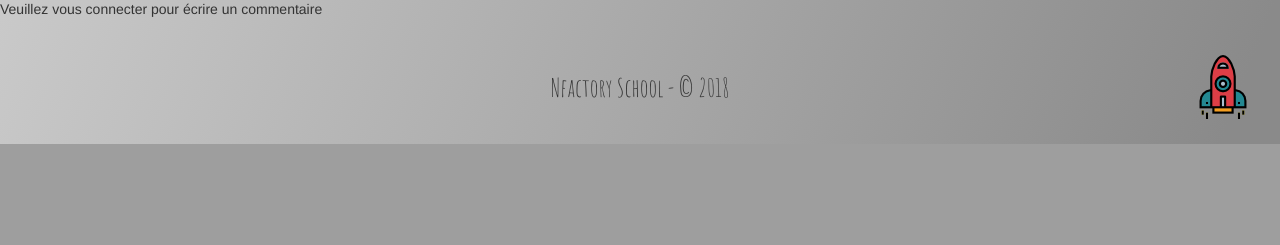
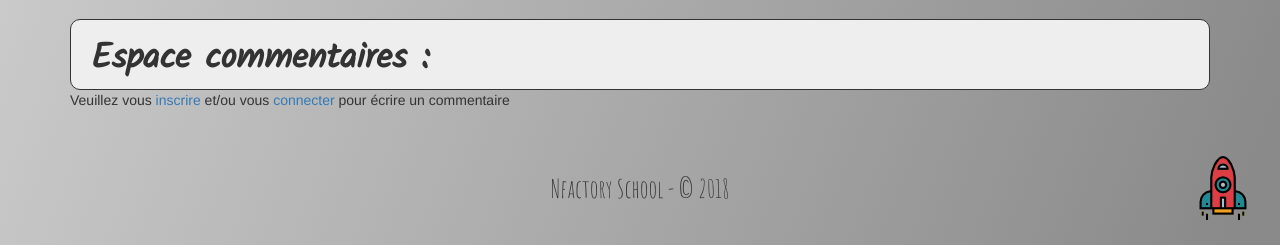
Before and after one commit to Joffreynf76/dailySpace2, a Symfony app: template templates/index/article.html.twig in a window 1280 px wide. Shown: the part 1121-1366 px from the top of the page. Before the commit the page ends 1265 px from the top, so only its background shows below. Run offline with Twig, Linux system fonts and the light colour scheme; the template is opened without the code that fills it, so the values that code supplies are empty; some libraries are stand-ins or nearby versions.

Commit message:
page article et categorie

```diff
--- a/public/css/home.css
+++ b/public/css/home.css
@@ -524,6 +524,25 @@ footer p {
 }
 
 .thumbnail{
+    min-height: 300px;
     height: auto;
     margin-top: 30px;
 }
+
+.commentaire {
+    background-color: #EEEEEE;
+    border: 1px solid;
+    border-radius: 10px;
+}
+
+.contenuArticle {
+    margin-top: 20px;
+}
+
+.titreArticle {
+    margin-bottom: 20px;
+}
+
+.titreComments {
+    margin-left: 20px;
+}
--- a/templates/index/article.html.twig
+++ b/templates/index/article.html.twig
@@ -1,18 +1,20 @@
 {% extends 'layout.html.twig' %}
 
 {% block content %}
+<div class="container">
+    <h2 class="titreArticle">{{ article.titre}}</h2>
 
-    <h1>{{ article.titre}}</h1>
-
-<p>{{ article.contenu }}</p>
-    <img alt="" src="{{ asset('images/'~article.image) }}">
+    <img alt="image" src="{{ asset('images/'~article.image) }}" class="img-responsive img-rounded">
+<p class="contenuArticle">{{ article.contenu }}</p>
 
 
 
-
+<div class="commentaire">
+    <h3 class="titreComments">Espace commentaires :</h3>
 {% for commentaire in commentaires %}
-    <p>{{ commentaire.contenu }}</p>
+    <p class="titreComments">{{ commentaire.contenu }}</p>
     {% endfor %}
+</div>
 {% if is_granted('IS_AUTHENTICATED_FULLY') %}
 <div class="row">
     <div class="col-xs-10 col-xs-offset-1">
@@ -39,6 +41,7 @@
     </div>
 </div>
     {% else %}
-        <p>Veuillez vous connecter pour écrire un commentaire</p>
+        <p>Veuillez vous <a href="{{ url('inscription') }}">inscrire</a> et/ou vous <a href="{{ url('security_connexion') }}">connecter</a> pour écrire un commentaire</p>
 {% endif %}
+</div>
 {% endblock %}
--- a/templates/index/selectCategorie.html.twig
+++ b/templates/index/selectCategorie.html.twig
@@ -26,7 +26,7 @@
 {% endfor %}
 
 {% else %}
-    <p>Aucun article pour le moment</p>
+    <div class="alert alert-danger" role="alert">Aucun article pour le moment</div>
 
 {% endif %}
     </div>
```
